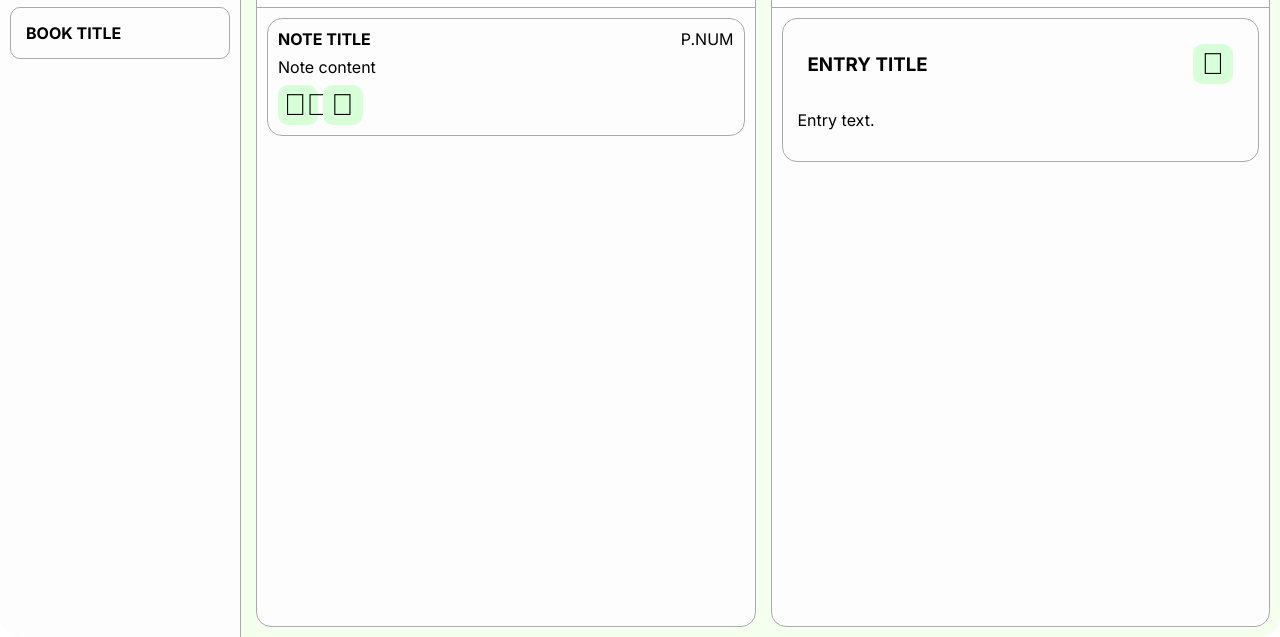
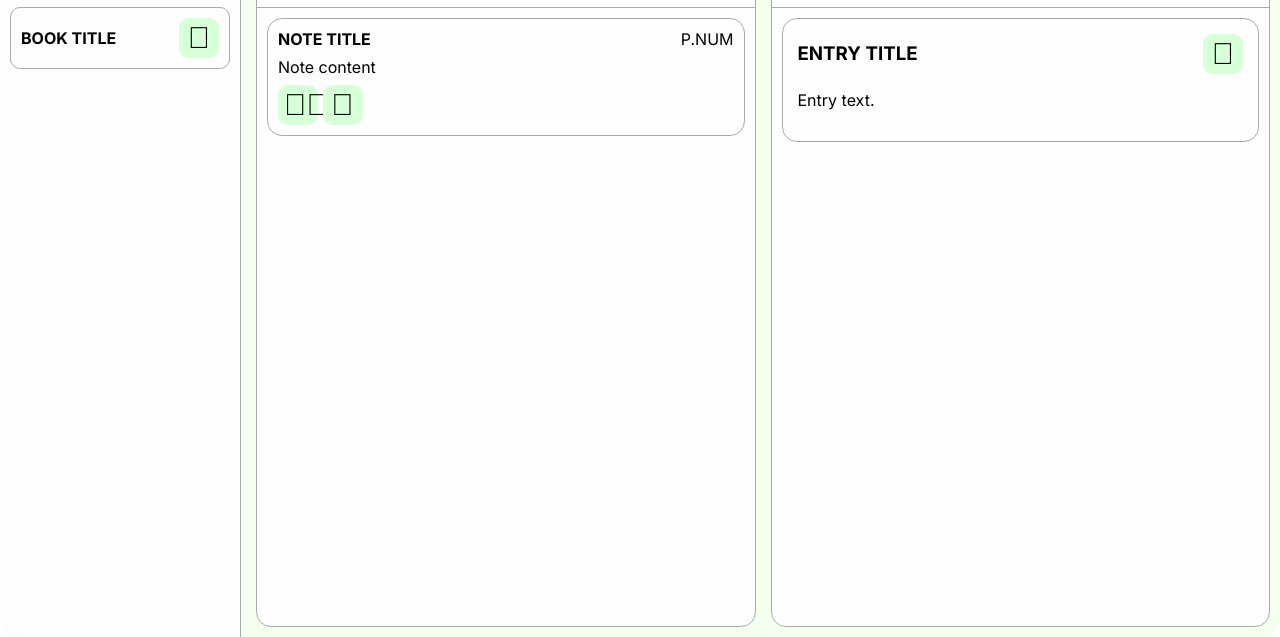
Before and after one commit to RafaelLovrencic/mimir, an Electron app: page src/index.html in a window 1280 px wide. Shown: the part 163-800 px from the top of the page. Drawn offline with Linux system fonts and the light colour scheme; a web font is replaced by a local one.

Commit message:
Added edit button to book entries. Minor CSS refactoring for entry headers.

```diff
--- a/src/index.css
+++ b/src/index.css
@@ -303,11 +303,15 @@ input[type=text] {
     padding: 10px;
 }
 
-.note-header {
+.entry-header {
     display: flex;
     flex-direction: row;
     justify-content: space-between;
     align-items: center;
+}
+
+.entry-header h3 {
+    margin: 0;
 }
 
 .note-entry h4 {
@@ -328,8 +332,16 @@ input[type=text] {
     border: 1px solid var(--border-color);
     border-radius: 10px;
     margin: 10px 10px 0px 10px;
-    padding: 15px;
+    padding: 10px;
     cursor: pointer;
+    display: flex;
+    flex-direction: row;
+    justify-content: space-between;
+    align-items: center;
+}
+
+.book-entry h4 {
+    margin: 0;
 }
 
 .wiki-entry {
--- a/src/index.html
+++ b/src/index.html
@@ -31,7 +31,10 @@
                   </div>
               </div>
 
-              <h4 class="book-entry">BOOK TITLE</h4>
+              <div class="book-entry">
+                  <h4>BOOK TITLE</h4>
+                  <button class="action-button"></button>
+              </div>
           </aside>
 
           <div class="resize-handle">
@@ -50,7 +53,7 @@
               </div>
 
               <div class="note-entry">
-                  <div class="note-header">
+                  <div class="entry-header">
                       <h4>NOTE TITLE</h4>
                       <p class="page-num">P.NUM</p>
                   </div>
@@ -78,7 +81,7 @@
               </div>
 
               <div class="wiki-entry">
-                  <div class="section-header">
+                  <div class="entry-header">
                       <h3>ENTRY TITLE</h3>
                       <button class="action-button"></button>
                   </div>
```
